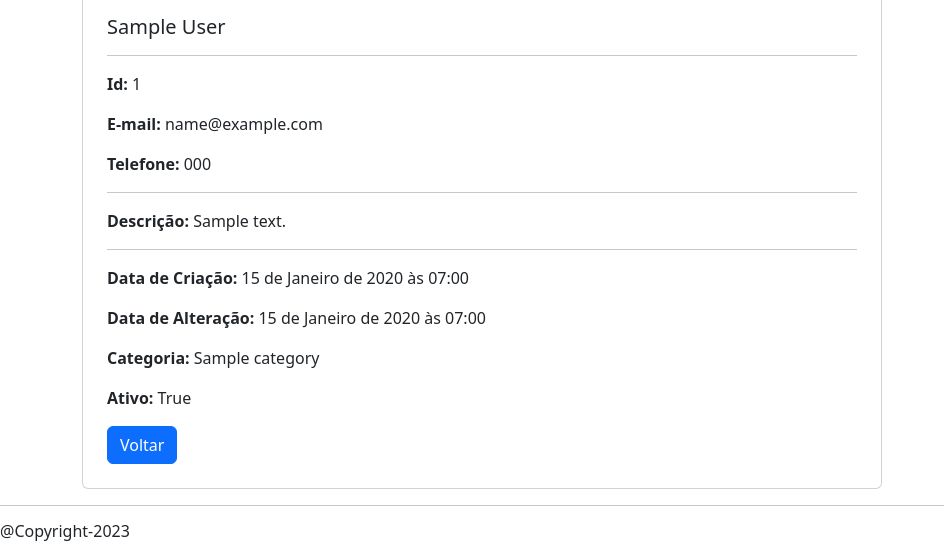
After one commit to Lobo-RJ/Curso-de-Python, a Django app: page /contact/1/ in a window 1280 px wide. The commit adds this page. Shown: the part 669-1218 px from the top of the page, without its empty margins (0-944 px from the left). Run offline with Django 4.2, Linux system fonts and the light colour scheme; tables that the repository leaves empty hold one stand-in row (values such as "Sample post"); some libraries are stand-ins or nearby versions.

Commit message:
add base_templates/partials/_pagination & updates

```diff
--- a/base_templates/global/base.html
+++ b/base_templates/global/base.html
@@ -1,21 +1,15 @@
-{% load static %}
 <!DOCTYPE html>
-<html lang="en">
-
+<html lang="pt-BR">
 <head>
-    <meta charset="UTF-8">
-    <meta name="viewport" content="width=device-width, initial-scale=1.0">
-
-    <title>{{ title }}</title>
-
-    {% load bootstrap5 %}
-    {% bootstrap_css %}
-    {% bootstrap_javascript %}
+    {% include 'global/partials/_head.html' %}
 </head>
 
 <body>
-    {% include 'global/partials/navbar.html' %}
-    {% block content %}global/base{% endblock content %}
+    {% include 'global/partials/_header.html' %}
+    <div class="container mt-3">
+        {% block content %}{% endblock content %}
+    </div>
+    {% include 'global/partials/_footer.html' %}
 </body>
 
 </html>
--- /dev/null
+++ b/base_templates/global/partials/_footer.html
@@ -0,0 +1,2 @@
+<hr>
+<h6>@Copyright-2023</h6>
--- /dev/null
+++ b/base_templates/global/partials/_head.html
@@ -0,0 +1,9 @@
+{% load static %}
+<meta charset="UTF-8">
+<meta name="viewport" content="width=device-width, initial-scale=1.0">
+
+<title>{{ page_title }} - Agenda</title>
+
+{% load bootstrap5 %}
+{% bootstrap_css %}
+{% bootstrap_javascript %}
--- /dev/null
+++ b/base_templates/global/partials/_header.html
@@ -0,0 +1 @@
+{% include 'global/partials/_navbar.html' %}
--- a/base_templates/global/partials/navbar.html
+++ b/base_templates/global/partials/_navbar.html
@@ -1,16 +1,19 @@
 <nav class="navbar navbar-expand-lg bg-dark">
   <div class="container-fluid">
-    <a class="navbar-brand" href="#">AGENDA</a>
+    <a class="navbar-brand" href="{% url 'contact:index' %}">AGENDA</a>
     <button class="navbar-toggler" type="button" data-bs-toggle="collapse" data-bs-target="#navbarSupportedContent" aria-controls="navbarSupportedContent" aria-expanded="false" aria-label="Toggle navigation">
       <span class="navbar-toggler-icon"></span>
     </button>
     <div class="collapse navbar-collapse" id="navbarSupportedContent">
       <ul class="navbar-nav me-auto mb-2 mb-lg-0">
         <li class="nav-item">
-          <a class="nav-link active" aria-current="page" href="">Home</a>
+          <a class="nav-link active" aria-current="page" href="{% url 'contact:index' %}">Home</a>
         </li>
         <li class="nav-item">
-          <a class="nav-link" href="admin/">Admin</a>
+          <a class="nav-link" href="">Login</a>
+        </li>
+        <li class="nav-item">
+          <a class="nav-link" href="">Register</a>
         </li>
         <li class="nav-item dropdown">
           <a class="nav-link dropdown-toggle" href="#" role="button" data-bs-toggle="dropdown" aria-expanded="false">
@@ -27,8 +30,8 @@
           <a class="nav-link disabled">Disabled</a>
         </li>
       </ul>
-      <form class="d-flex" role="search">
-        <input class="form-control me-2" type="search" placeholder="Pesquisar..." aria-label="Search">
+      <form class="d-flex" role="search" action="{% url 'contact:search' %}" method="GET">
+        <input class="form-control me-2" id="search" name="q" value="{{ request.GET.q.strip }}" type="search" placeholder="Pesquisar..." aria-label="Search">
         <button class="btn btn-outline-success" type="submit">Buscar</button>
       </form>
     </div>
--- a/contact/admin.py
+++ b/contact/admin.py
@@ -16,7 +16,7 @@ class ContactAdmin(admin.ModelAdmin):
     # campos editáveis na lista
     list_editable = ['show']
     # quantidade de registros mostrados por página
-    list_per_page = 20
+    list_per_page = 10
     # quantidade de registros mostrados ao selecionar 'Mostrar tudo'
     list_max_show_all = 200
 
--- /dev/null
+++ b/contact/templates/contact/contact.html
@@ -0,0 +1,46 @@
+{% extends 'global/base.html' %}
+
+{% block content %}
+    <div class="card d-flex p-2" style="width: 50rem;">
+        <img src="#" class="card-img-top" alt="Imagem do Contato">
+        <div class="card-body">
+            <h5 class="card-title">{{ contact.first_name }} {{ contact.last_name }}</h5>
+            <hr>
+            <p class="card-text">
+                <b>Id:</b>
+                {{ contact.id }}
+            </p>
+            <p class="card-text">
+                <b>E-mail:</b>
+                {{ contact.email }}
+            </p>
+            <p class="card-text">
+                <b>Telefone:</b>
+                {{ contact.phone }}
+            </p>
+            <hr>
+            <p class="card-text">
+                <b>Descrição:</b>
+                {{ contact.description }}
+            </p>
+            <hr>
+            <p class="card-text">
+                <b>Data de Criação:</b>
+                {{ contact.created_date }}
+            </p>
+            <p class="card-text">
+                <b>Data de Alteração:</b>
+                {{ contact.modified_date }}
+            </p>
+            <p class="card-text">
+                <b>Categoria:</b>
+                {{ contact.category.name }}
+            </p>
+            <p class="card-text">
+                <b>Ativo:</b>
+                {{ contact.show }}
+            </p>
+            <a href="{% url 'contact:index' %}" class="btn btn-primary">Voltar</a>
+        </div>
+    </div>
+{% endblock content %}
--- a/contact/urls.py
+++ b/contact/urls.py
@@ -4,5 +4,7 @@ from contact import views
 app_name = 'contact'
 
 urlpatterns = [
+    path('search/', views.search, name='search'),
+    path('contact/<int:contact_id>/', views.contact, name='contact'),
     path('', views.index, name='index'),
 ]
--- a/contact/views/contact.py
+++ b/contact/views/contact.py
@@ -1,15 +1,69 @@
-from django.shortcuts import render
+from django.shortcuts import render, get_object_or_404, redirect
 from contact.models import Contact
+from django.db.models import Q
+from django.core.paginator import Paginator
 
 
 def index(request):
     contacts = Contact.objects \
         .filter(show=True) \
-        .order_by('-id')
+        .order_by('id')
+
+    paginator = Paginator(contacts, 15)
+    page_number = request.GET.get("page")
+    page_obj = paginator.get_page(page_number)
 
     context = {
-        'title': 'Agenda',
-        'contacts': contacts
+        'page_title': 'Contatos',
+        'page_obj': page_obj
+    }
+
+    return render(
+        request,
+        'contact/index.html',
+        context,
+    )
+
+
+def contact(request, contact_id):
+    # contact_data = Contact.objects.filter(pk=contact_id).first()
+    contact_data = get_object_or_404(Contact, pk=contact_id, show=True)
+
+    context = {
+        'page_title': 'Contato',
+        'contact': contact_data
+    }
+
+    return render(
+        request,
+        'contact/contact.html',
+        context
+    )
+
+
+def search(request):
+    search_value = request.GET.get('q', '').strip()
+
+    if not search_value:
+        return redirect('contact:index')
+
+    contacts = Contact.objects \
+        .filter(show=True) \
+        .filter(
+            Q(first_name__icontains=search_value) |
+            Q(last_name__icontains=search_value) |
+            Q(email__icontains=search_value) |
+            Q(phone__icontains=search_value)
+        ) \
+        .order_by('id')
+
+    paginator = Paginator(contacts, 15)
+    page_number = request.GET.get("page")
+    page_obj = paginator.get_page(page_number)
+
+    context = {
+        'page_title': 'Busca',
+        'page_obj': page_obj
     }
 
     return render(
```
Also changed, not shown: base_templates/global/partials/_pagination.html (added, +17 -0 lines), contact/templates/contact/index.html (+11 -2 lines).
